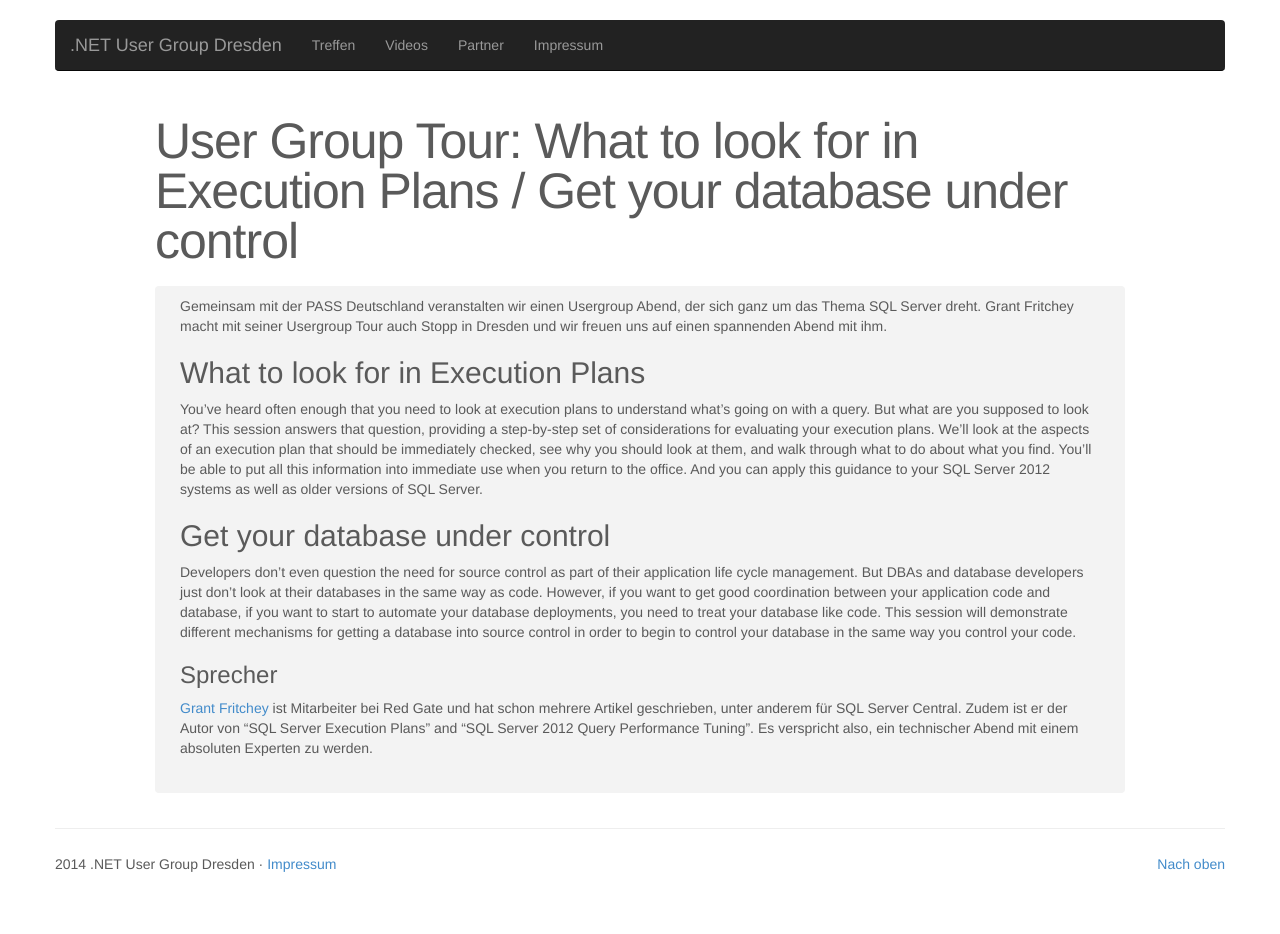
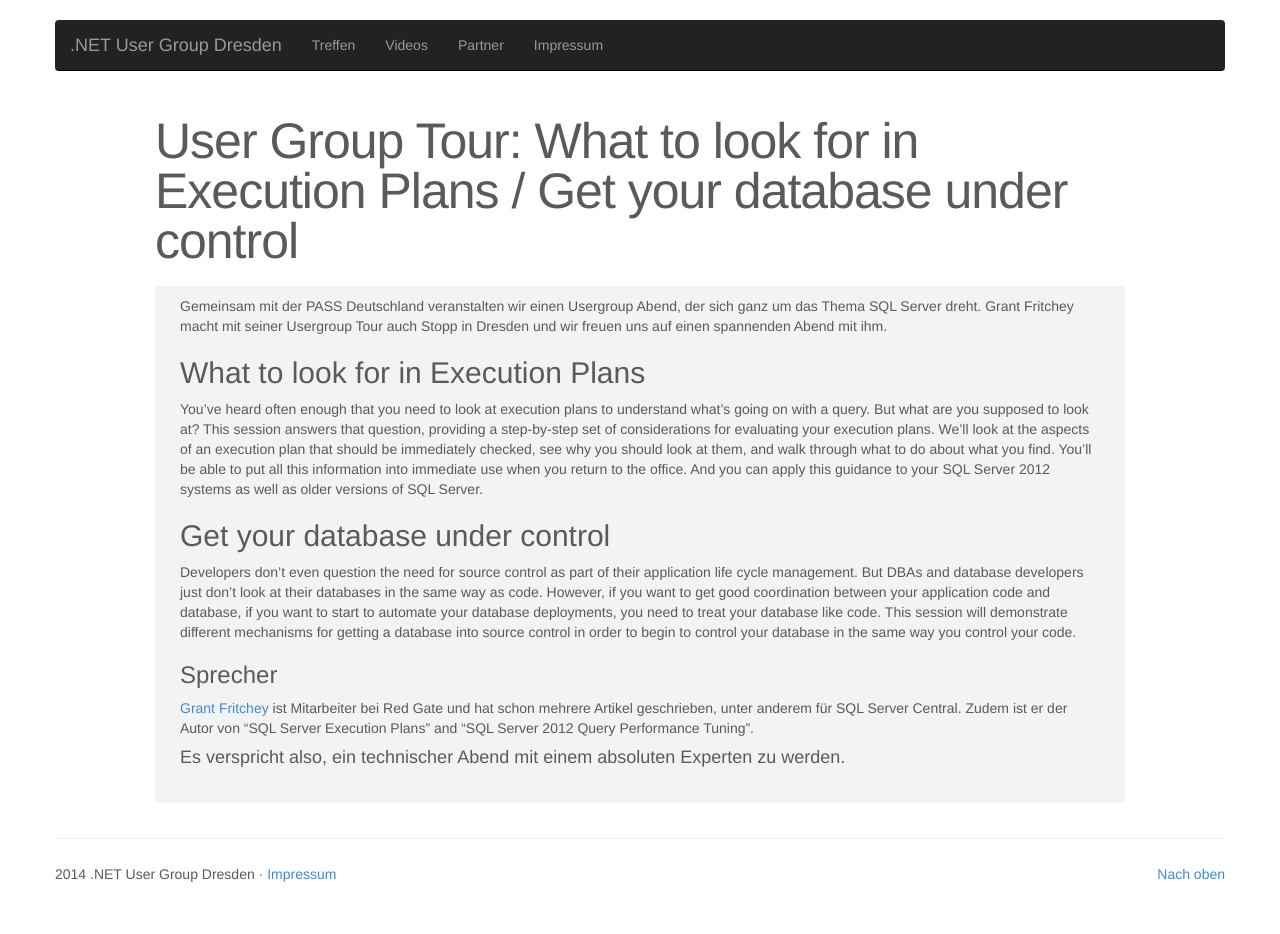
Before and after one commit to dddotnet/dddotnet.github.io, a Jekyll site: the page built from _posts/2015-01-28-What-to-look-for-execution-plans-get-your-database-under-control.markdown, in a window 1280 px wide. Built offline with Jekyll 4.4.1, drawn with Linux system fonts in a browser that asks for light colours; Markdown is read by kramdown in place of the engine named in the settings.

Commit message:
text angepasst

```diff
--- a/_posts/2015-01-28-What-to-look-for-execution-plans-get-your-database-under-control.markdown
+++ b/_posts/2015-01-28-What-to-look-for-execution-plans-get-your-database-under-control.markdown
@@ -18,4 +18,5 @@ Developers don’t even question the need for source control as part of their ap
 
 ### Sprecher
 [Grant Fritchey](http://www.scarydba.com/about-2-2/) ist Mitarbeiter bei Red Gate und hat schon mehrere Artikel geschrieben, unter anderem für SQL Server Central. Zudem ist er der Autor von "SQL Server Execution Plans" and "SQL Server 2012 Query Performance Tuning".
-Es verspricht also, ein technischer Abend mit einem absoluten Experten zu werden.
+
+#### Es verspricht also, ein technischer Abend mit einem absoluten Experten zu werden.
```
